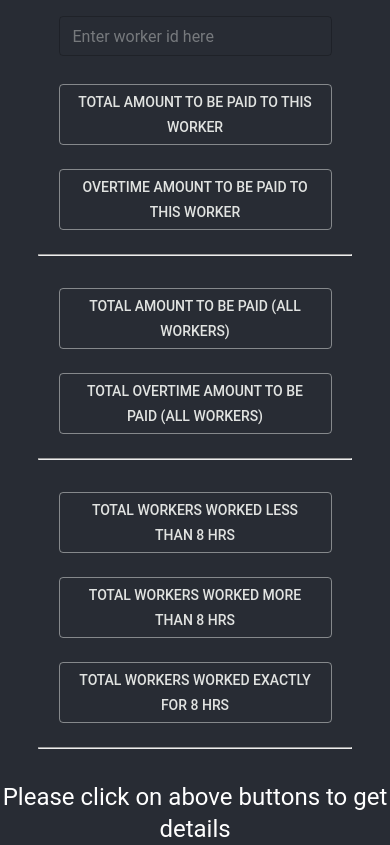
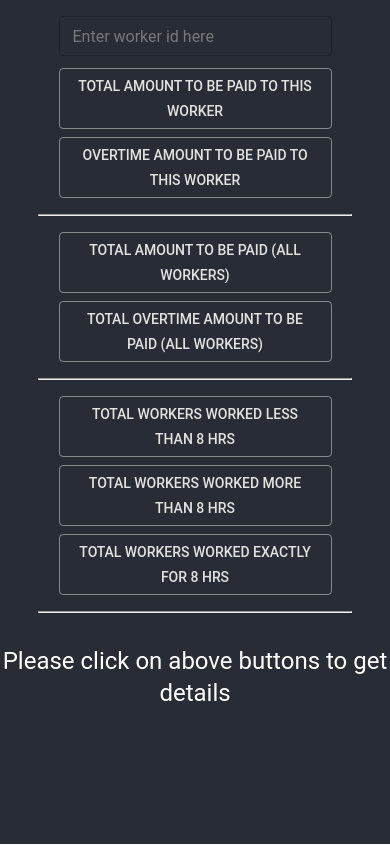
Before and after one commit to Kunnu01/ClipboardHealth_Challenge, a React (Create React App) app in the folder client/: page /shifts in a window 390 px wide. Built offline with nearby package versions, Linux system fonts and the light colour scheme.

Commit message:
fix: responsiveness

```diff
--- a/client/src/containers/ShiftDetails/ShiftDetails.js
+++ b/client/src/containers/ShiftDetails/ShiftDetails.js
@@ -29,13 +29,14 @@ const useStyles = makeStyles(theme => ({
     marginTop: theme.spacing(3),
     [theme.breakpoints.down('sm')]: {
       width: '70vw',
+      marginTop: theme.spacing(1),
     }
   },
   text: {
     marginTop: theme.spacing(3),
   },
   divider: {
-    marginTop: theme.spacing(3),
+    marginTop: theme.spacing(2),
     width: '80vw',
     color: '#a9a9a9',
   },
```
